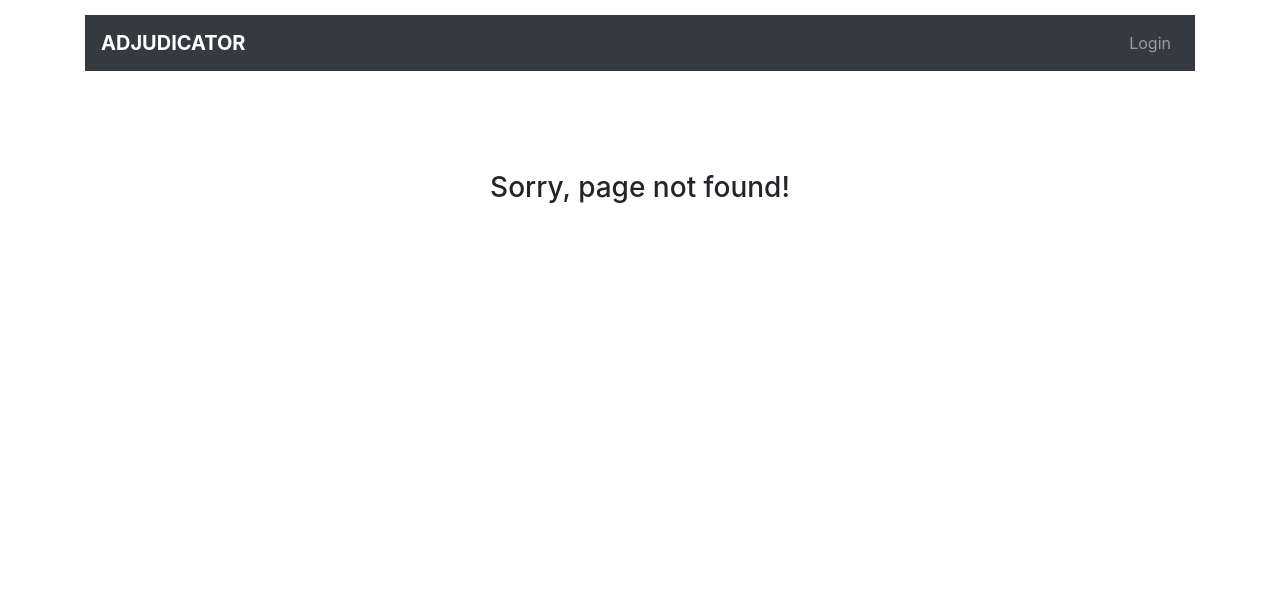
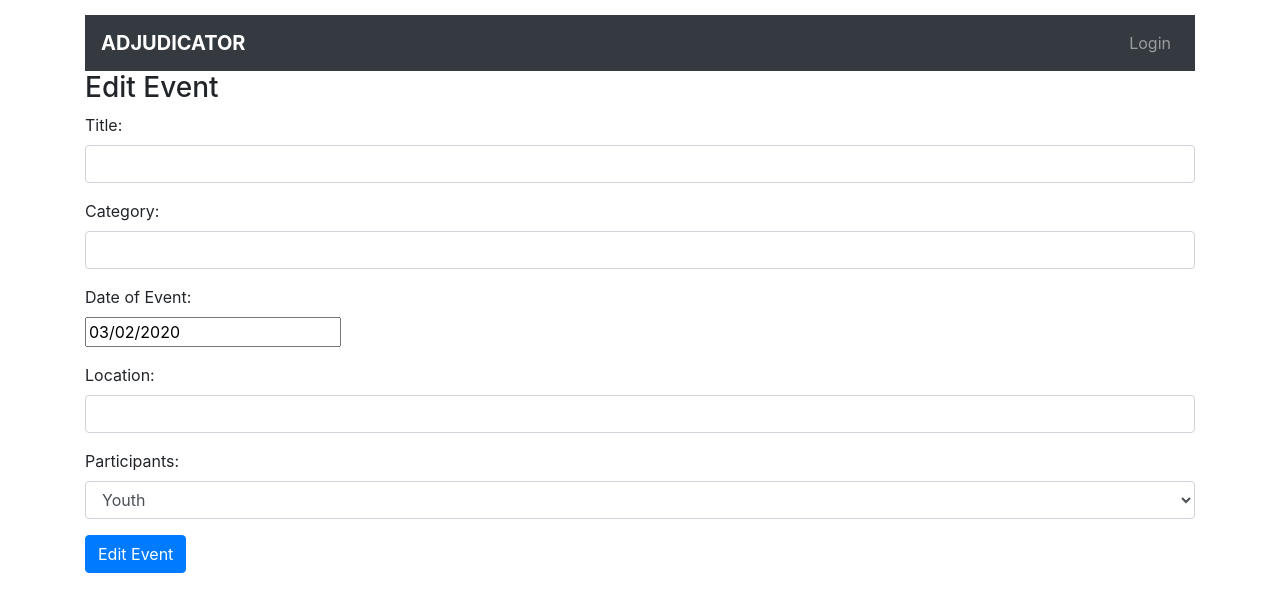
Before and after one commit to monddelmundo/competition-judging-system, a React (Create React App) app in the folder ui/: page /events/1 in a window 1280 px wide. Before the commit this address had no page. Shown: the top 612 px of the page. Built offline with nearby package versions, Linux system fonts and the light colour scheme; no server answers.

Commit message:
Edit/Delete Events done.

```diff
--- a/ui/package.json
+++ b/ui/package.json
@@ -18,6 +18,7 @@
     "js-cookie": "^2.2.1",
     "react": "^16.12.0",
     "react-bootstrap": "^0.33.0",
+    "react-datepicker": "^2.13.0",
     "react-dom": "^16.12.0",
     "react-icons": "^3.9.0",
     "react-router-bootstrap": "^0.25.0",
--- a/ui/src/Routes.js
+++ b/ui/src/Routes.js
@@ -4,6 +4,7 @@ import AppliedRoute from "./components/AppliedRoute";
 import Home from "./containers/Home";
 import Login from "./containers/Login";
 import Events from "./containers/Events";
+import EditEvent from "./containers/EditEvent";
 import NotFound from "./containers/NotFound";
 import withAuth from './withAuth';
 
@@ -13,6 +14,7 @@ export default function Routes({ appProps }) {
             <AppliedRoute path="/" exact component={Home} appProps={appProps} />
             <AppliedRoute path="/login" exact component={Login} appProps={appProps} />
             <AppliedRoute path="/events" exact component={withAuth(Events)} appProps={appProps} />
+            <AppliedRoute path="/events/:id" exact component={EditEvent} appProps={appProps} />
             <Route component={NotFound} />
         </Switch>
     );
--- /dev/null
+++ b/ui/src/containers/EditEvent.js
@@ -0,0 +1,138 @@
+import React, { useEffect, useState } from 'react';
+import axios from 'axios';
+import { useFormFields } from "../libs/hooksLib";
+import DatePicker from 'react-datepicker';
+import "react-datepicker/dist/react-datepicker.css";
+
+export default function EditEvent(props) {
+
+    const [title, setTitle] = useState('');
+    const [category, setCategory] = useState('');
+    const [location, setLocation] = useState('');
+    const [participants, setParticipants] = useState('');
+    const [dateOfEvent, setDateOfEvent] = useState(new Date());
+    const [status, setStatus] = useState('');
+    const [accessCode, setAccessCode] = useState('');
+
+    useEffect(() => {
+        onLoad();
+    }, []);
+
+    async function onLoad() {
+        axios.get('' + props.match.params.id)
+            .then(res => {
+
+                setTitle(res.data.title);
+                setCategory(res.data.category);
+                setDateOfEvent(new Date(res.data.dateOfEvent));
+                setLocation(res.data.location);
+                setParticipants(res.data.participants);
+                setStatus(res.data.status);
+                setAccessCode(res.data.accessCode);
+            })
+            .catch(function (error) {
+                console.log(error);
+            })
+    }
+
+    function onChangeTitle(e) {
+        setTitle(e.target.value);
+    }
+
+    function onChangeCategory(e) {
+        setCategory(e.target.value);
+    }
+
+    function onChangeDateOfEvent(e) {
+        setDateOfEvent(e.target.value);
+    }
+
+    function onChangeLocation(e) {
+        setLocation(e.target.value);
+    }
+
+    function onChangeParticipants(e) {
+        setParticipants(e.target.value);
+    }
+
+    function onSubmit(e) {
+        e.preventDefault();
+
+        const updateEvent = {
+            title: title,
+            category: category,
+            dateOfEvent: dateOfEvent,
+            location: location,
+            participants: participants,
+            status: status,
+            accessCode: accessCode
+        }
+
+        axios.post('http://localhost:5000/events/update/' + props.match.params.id, updateEvent)
+            .then(res => console.log(res.data));
+
+        props.history.push('/events');
+    }
+
+    return (
+        <div>
+            <h3>Edit Event</h3>
+            <form onSubmit={onSubmit}>
+                <div className="form-group">
+                    <label>Title: </label>
+                    <input type="text"
+                        required
+                        className="form-control"
+                        value={title}
+                        onChange={onChangeTitle}
+                        />
+                </div>
+                <div className="form-group">
+                    <label>Category: </label>
+                    <input  type="text"
+                        required
+                        className="form-control"
+                        value={category}
+                        onChange={onChangeCategory}
+                        />
+                </div>
+                <div className="form-group">
+                    <label>Date of Event: </label>
+                    <br />
+                    <DatePicker
+                        selected={dateOfEvent}
+                        onChange={(newDate) => setDateOfEvent(newDate)}
+                    />
+                </div>
+                <div className="form-group">
+                    <label>Location: </label>
+                    <input  type="text"
+                        required
+                        className="form-control"
+                        value={location}
+                        onChange={onChangeLocation}
+                        />
+                </div>
+                <div className="form-group">
+                    <label>Participants: </label>
+                    <select
+                        className="form-control"
+                        value={participants}
+                        onChange={onChangeParticipants}>
+                        <option
+                            key="youth"
+                            value="youth">Youth
+                        </option>
+                        <option
+                            key="adult"
+                            value="adult">Adult
+                        </option>
+                    </select>
+                </div>
+                <div className="form-group">
+                    <input type="submit" value="Edit Event" className="btn btn-primary" />
+                </div>
+            </form>
+        </div>
+    );
+}
--- a/ui/src/containers/Events.js
+++ b/ui/src/containers/Events.js
@@ -9,7 +9,7 @@ const Event = props => (
       <td>{props.event.location}</td>
       <td>{props.event.status}</td>
       <td>
-        <Link to={"/edit/"+props.event._id}>edit</Link> | <a href="#" onClick={() => { props.deleteEvent(props.event._id) }}>delete</a>
+        <Link to={"/events/"+props.event._id}>edit</Link> | <a href="#" onClick={() => { props.deleteEvent(props.event._id) }}>delete</a>
       </td>
     </tr>
   )
@@ -41,9 +41,9 @@ export default function Events(props) {
 
         //removes the deleted exercise from the state events' array
         //_id came from mongodb's object name
-        setEvents({
-          events: events.filter(el => el._id !== id)
-        })
+        //setEvents({
+        //  events: events.filter(el => el._id !== id)
+        //})
       }
 
     return (
--- a/ui/src/libs/hooksLib.js
+++ b/ui/src/libs/hooksLib.js
@@ -6,6 +6,7 @@ export function useFormFields(initialState) {
   return [
     fields,
     function(event) {
+
       setValues({
         ...fields,
         [event.target.id]: event.target.value
```
Also changed, not shown: 2 other files (tests, documents, lock files or other folders).
